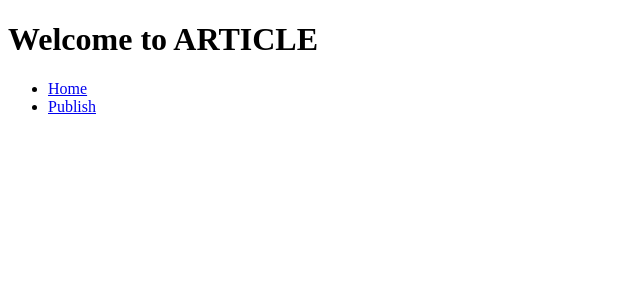
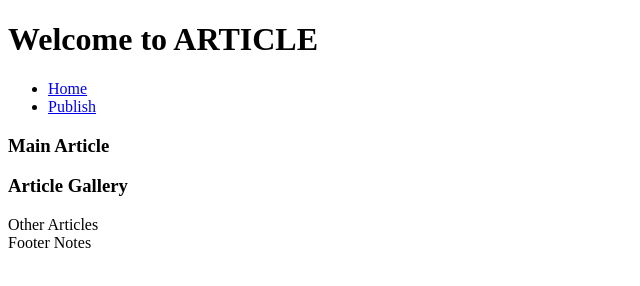
Before and after one commit to chinazaonuoha/Web-Development-HTML-CSS-, a plain HTML site: page article.html in a window 1280 px wide. Shown: the whole page, without its empty margins (0-640 px from the left). Drawn offline with Linux system fonts and the light colour scheme.

Commit message:
added publish page and updated the article page

```diff
--- a/article.html
+++ b/article.html
@@ -6,16 +6,39 @@
     <title>Article Page</title>
 </head>
 <body>
+   <header>
      <h1>Welcome to ARTICLE</h1>
-    <nav>
+     <nav>
         <ul>
          <li>
             <a href="index.html">Home</a>
          </li>
-         <li><a href="publish">Publish</a></li>
+         <li><a href="publish.html">Publish</a></li>
         </ul>
     </nav>
+  </header>
+
+  <main>
+    <section>
+    <!---Article write up-->
+    <section>
+        <h1>Main Article</h1>
+    </section>
+
+    <!---Articles-->
+    <section>
+        <h1>Article Gallery</h1>
+    </section>
+    </section>
+
+     <article>
+            Other Articles
+     </article>
+  </main>
 
 
+  <footer>
+    Footer Notes
+  </footer>
 </body>
 </html>
```
Also changed, not shown: publish.html (added, +13 -0 lines).
